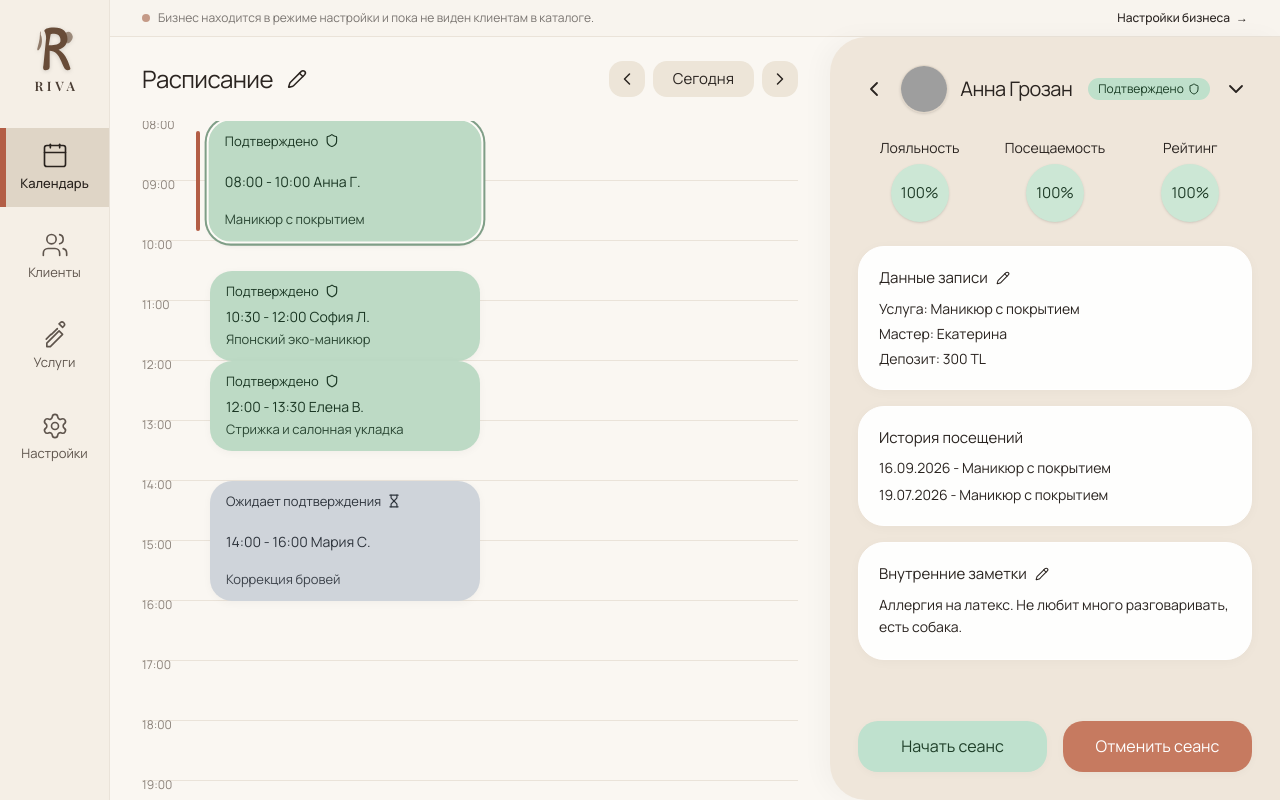
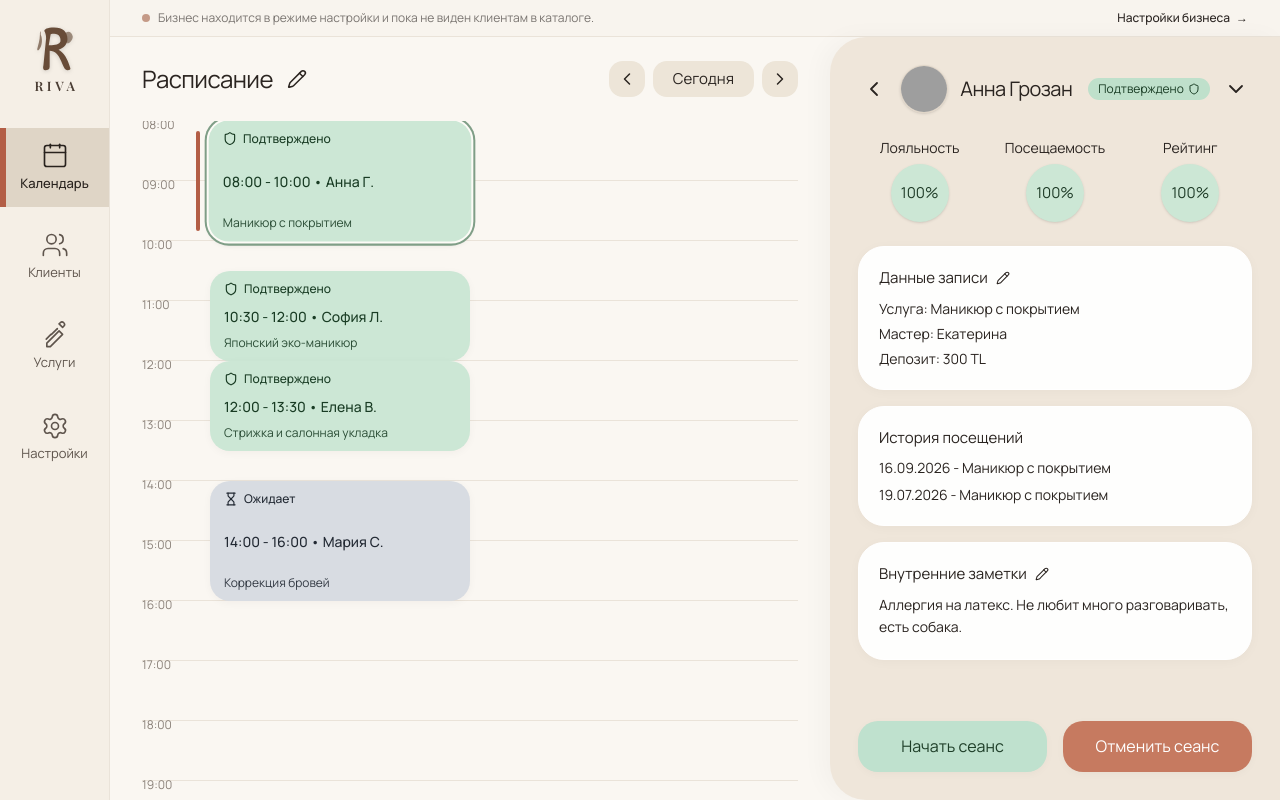
Before and after one commit to MarkysLeet/riva, a Next.js app: page /dashboard in a window 1280 px wide. Built offline with nearby package versions, Linux system fonts and the light colour scheme; grey boxes are pictures that could not be loaded; a web font is replaced by a local one.

Commit message:
feat(schedule): support status in_progress and dynamic column widths in AppointmentCard

```diff
--- a/src/components/schedule/AppointmentCard.tsx
+++ b/src/components/schedule/AppointmentCard.tsx
@@ -1,5 +1,5 @@
 import React from 'react';
-import { Shield, Hourglass } from 'lucide-react';
+import { Shield, Hourglass, PlayCircle, CheckCircle2 } from 'lucide-react';
 import { cn } from '@/lib/utils';
 import type { Appointment } from './mockScheduleData';
 
@@ -7,28 +7,36 @@ interface AppointmentCardProps {
   appointment: Appointment;
   isSelected: boolean;
   onClick: () => void;
+  columnWidth?: number;
 }
 
-export function AppointmentCard({ appointment, isSelected, onClick }: AppointmentCardProps) {
+export function AppointmentCard({ appointment, isSelected, onClick, columnWidth }: AppointmentCardProps) {
   // Positioning logic: timeline starts at 08:00, with 60px per hour
   const timelineStartHour = 8;
   const pixelsPerHour = 60;
 
   const topPosition = (appointment.startHourDecimal - timelineStartHour) * pixelsPerHour;
-  const height = (appointment.durationMinutes / 60) * pixelsPerHour;
+  const height = Math.max((appointment.durationMinutes / 60) * pixelsPerHour, 48);
 
   const isConfirmed = appointment.status === 'confirmed';
+  const isInProgress = appointment.status === 'in_progress';
+  const isCompleted = appointment.status === 'completed';
   const clientDisplayName = appointment.client.shortName || appointment.client.name;
 
   return (
     <div
-      onClick={onClick}
+      onClick={(e) => {
+        e.stopPropagation();
+        onClick();
+      }}
       className={cn(
-        "absolute left-0 w-[270px] rounded-[22px] px-4 py-3 cursor-pointer transition-all duration-200 select-none shadow-[0_2px_8px_rgba(0,0,0,0.04)]",
+        "absolute rounded-[20px] px-3.5 py-2.5 cursor-pointer transition-all duration-200 select-none shadow-[0_2px_8px_rgba(42,36,33,0.04)]",
         // Status Colors matching reference Quiet Luxury palette
-        isConfirmed
-          ? "bg-[#BDDAC5] text-[#1A3623] hover:brightness-[0.98]"
-          : "bg-[#CFD4DA] text-[#2D333B] hover:brightness-[0.98]",
+        isConfirmed && "bg-[#CCE7D5] text-[#193C24] hover:brightness-[0.98]",
+        isInProgress && "bg-[#F3E7C4] text-[#4A3810] border border-[#DECF9E] hover:brightness-[0.98]",
+        isCompleted && "bg-[#EAE4DC] text-[#554C46] opacity-80",
+        appointment.status === 'pending' && "bg-[#D8DCE2] text-[#222933] hover:brightness-[0.98]",
+        appointment.status === 'cancelled' && "bg-[#F2D7D0] text-[#5C2317] line-through opacity-70",
         // Selected highlight
         isSelected
           ? "ring-2 ring-[#7F9E87] ring-offset-2 ring-offset-[#FDFBF7] shadow-md z-20 scale-[1.01]"
@@ -37,26 +45,42 @@ export function AppointmentCard({ appointment, isSelected, onClick }: Appointmen
       style={{
         top: `${topPosition}px`,
         height: `${height}px`,
+        width: columnWidth ? `${columnWidth - 12}px` : '260px',
       }}
     >
-      <div className="flex flex-col h-full justify-between">
+      <div className="flex flex-col h-full justify-between overflow-hidden">
         {/* Row 1: Status with icon */}
-        <div className="flex items-center gap-1.5 text-[13px] font-normal leading-tight">
-          <span>{isConfirmed ? "Подтверждено" : "Ожидает подтверждения"}</span>
-          {isConfirmed ? (
-            <Shield className="w-3.5 h-3.5 stroke-[2] fill-none text-[#1A3623]" />
+        <div className="flex items-center gap-1.5 text-[11px] sm:text-[12px] font-medium leading-tight">
+          {isInProgress ? (
+            <>
+              <PlayCircle className="w-3.5 h-3.5 stroke-[2] text-[#4A3810] animate-pulse" />
+              <span>Сеанс идёт</span>
+            </>
+          ) : isConfirmed ? (
+            <>
+              <Shield className="w-3.5 h-3.5 stroke-[2] fill-none text-[#193C24]" />
+              <span>Подтверждено</span>
+            </>
+          ) : isCompleted ? (
+            <>
+              <CheckCircle2 className="w-3.5 h-3.5 stroke-[2] text-[#554C46]" />
+              <span>Завершено</span>
+            </>
           ) : (
-            <Hourglass className="w-3.5 h-3.5 stroke-[2] fill-none text-[#2D333B]" />
+            <>
+              <Hourglass className="w-3.5 h-3.5 stroke-[2] fill-none text-[#222933]" />
+              <span>Ожидает</span>
+            </>
           )}
         </div>
 
         {/* Row 2: Time and Name */}
-        <div className="text-[14px] font-normal leading-snug mt-1">
-          {appointment.startTime} - {appointment.endTime} {clientDisplayName}
+        <div className="text-[13px] sm:text-[14px] font-medium leading-snug truncate mt-0.5">
+          {appointment.startTime} - {appointment.endTime} • {clientDisplayName}
         </div>
 
         {/* Row 3: Service Name */}
-        <div className="text-[13px] opacity-90 truncate leading-snug mt-0.5">
+        <div className="text-[11px] sm:text-[12px] opacity-90 truncate leading-snug">
           {appointment.serviceName}
         </div>
       </div>
```
